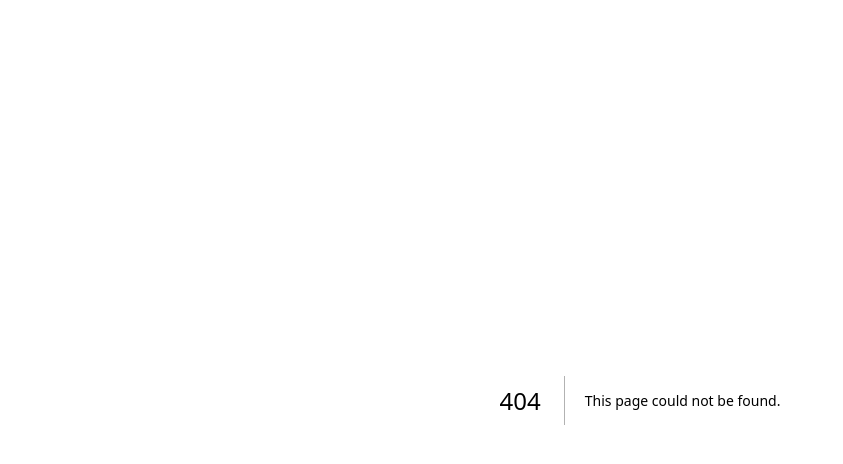
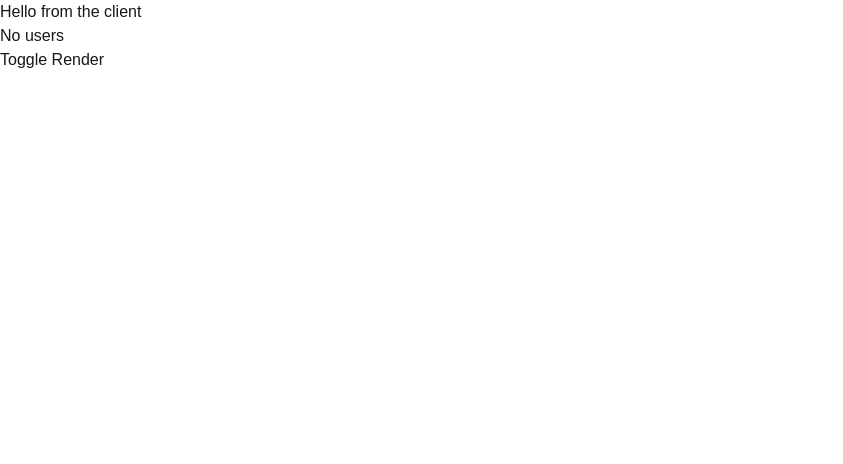
Before and after one commit to JakeSaterlay/react-19-demo, a Next.js app: page /use-example in a window 1280 px wide. Before the commit this address had no page. Shown: the top 464 px of the page, without its empty margins (0-843 px from the left). Built offline with nearby package versions, Linux system fonts and the light colour scheme; no server answers; the database is empty.

Commit message:
use example

```diff
--- a/app/page.tsx
+++ b/app/page.tsx
@@ -3,6 +3,5 @@ import { usersTable } from "@/db/schema";
 
 export default async function Home() {
   const users = await db.select().from(usersTable).all();
-  console.log(users);
   return <div className="text-blue-500">Testyyyyy</div>;
 }
--- /dev/null
+++ b/app/use-example/UserComponent.tsx
@@ -0,0 +1,22 @@
+"use client";
+
+import { use, useEffect, useState } from "react";
+
+export default function UserComponent({ userPromise }: any) {
+  const [shouldRender, setShouldRender] = useState(false);
+  const users: any = shouldRender ? use(userPromise) : null;
+
+  //   if (shouldRender) {
+  //     useEffect(() => console.log("HELLO"));
+  //   }
+
+  return (
+    <div>
+      Hello from the client{" "}
+      <div>{users ? users.map((user: any) => user.name) : "No users"}</div>
+      <button onClick={() => setShouldRender((prevState) => !prevState)}>
+        Toggle Render
+      </button>
+    </div>
+  );
+}
--- /dev/null
+++ b/app/use-example/page.tsx
@@ -0,0 +1,16 @@
+import { Suspense } from "react";
+import UserComponent from "./UserComponent";
+
+const fetchUsers = async () => {
+  const res = await fetch("http://localhost:3000/api/users");
+  return res.json();
+};
+
+export default function UseExample() {
+  const userPromise = fetchUsers();
+  return (
+    <Suspense>
+      <UserComponent userPromise={userPromise} />
+    </Suspense>
+  );
+}
```
